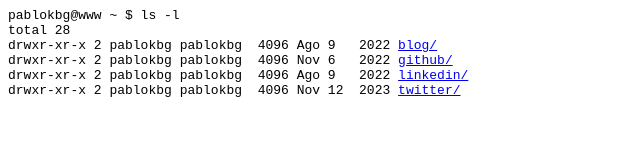
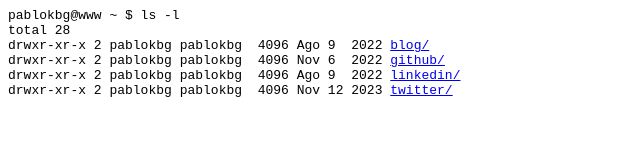
Before and after one commit to pablokbg/pablokbg.github.io, a plain HTML site: page index.html in a window 1280 px wide. Shown: the whole page, without its empty margins (0-640 px from the left). Drawn offline with Linux system fonts and the light colour scheme.

Commit message:
Update index.html

```diff
--- a/index.html
+++ b/index.html
@@ -11,10 +11,10 @@
     <meta name="revisit-after" content="7 days">
     <meta name="author" content="pablokbg">
   </head>
-  <code> pablokbg@www ~ $ ls -l <br> total 28 <br> drwxr-xr-x 2 pablokbg pablokbg &nbsp;4096 Ago 9 &nbsp;&nbsp;2022 <a href="https://lnk.pablokbg.com/blog">blog/</a>
-    <br> drwxr-xr-x 2 pablokbg pablokbg &nbsp;4096 Nov 6 &nbsp;&nbsp;2022 <a href="https://lnk.pablokbg.com/github">github/</a>
-    <br> drwxr-xr-x 2 pablokbg pablokbg &nbsp;4096 Ago 9 &nbsp;&nbsp;2022 <a href="https://lnk.pablokbg.com/linkedin">linkedin/</a>
-    <br> drwxr-xr-x 2 pablokbg pablokbg &nbsp;4096 Nov 12 &nbsp;2023 <a href="https://lnk.pablokbg.com/twitter">twitter/</a>
+  <code> pablokbg@www ~ $ ls -l <br> total 28 <br> drwxr-xr-x 2 pablokbg pablokbg &nbsp;4096 Ago 9  &nbsp;2022 <a href="https://lnk.pablokbg.com/blog">blog/</a>
+    <br> drwxr-xr-x 2 pablokbg pablokbg &nbsp;4096 Nov 6  &nbsp;2022 <a href="https://lnk.pablokbg.com/github">github/</a>
+    <br> drwxr-xr-x 2 pablokbg pablokbg &nbsp;4096 Ago 9  &nbsp;2022 <a href="https://lnk.pablokbg.com/linkedin">linkedin/</a>
+    <br> drwxr-xr-x 2 pablokbg pablokbg &nbsp;4096 Nov 12&nbsp;2023 <a href="https://lnk.pablokbg.com/twitter">twitter/</a>
     <br>
   </code>
   </body>
```
